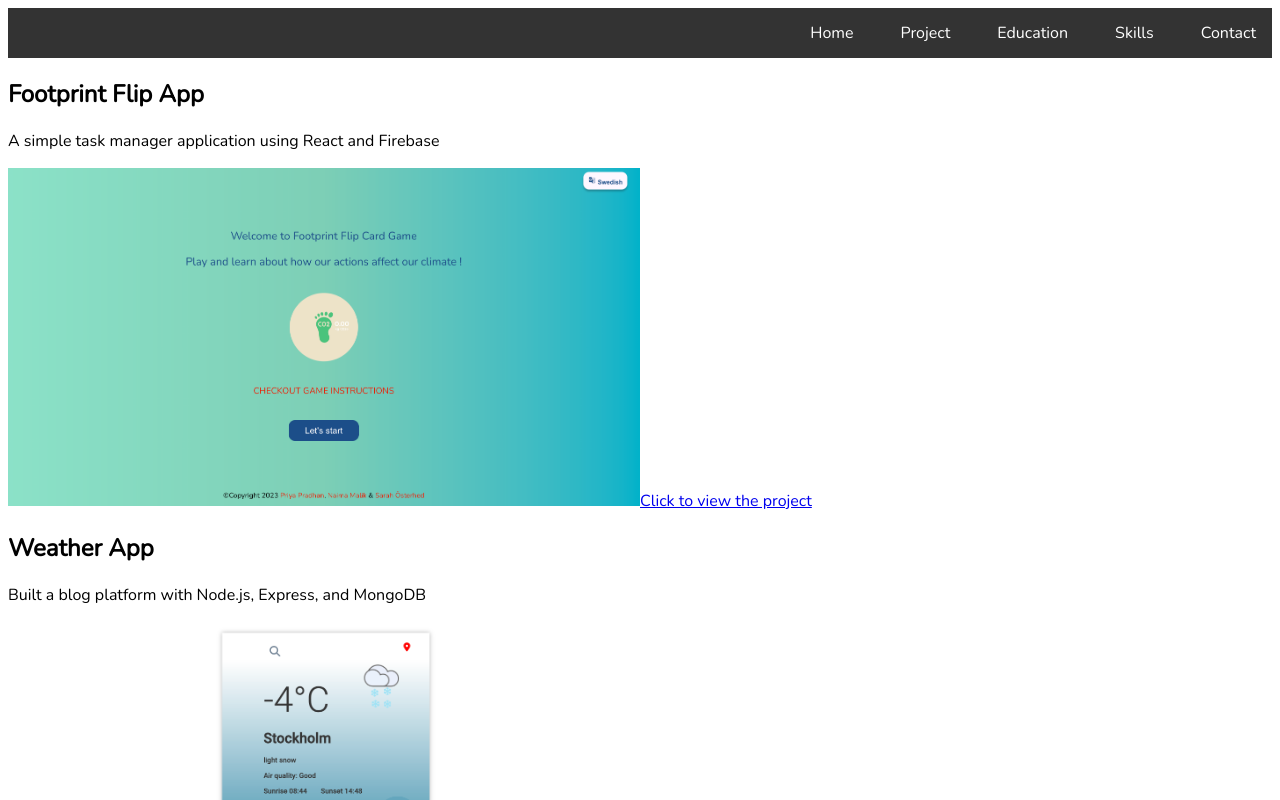
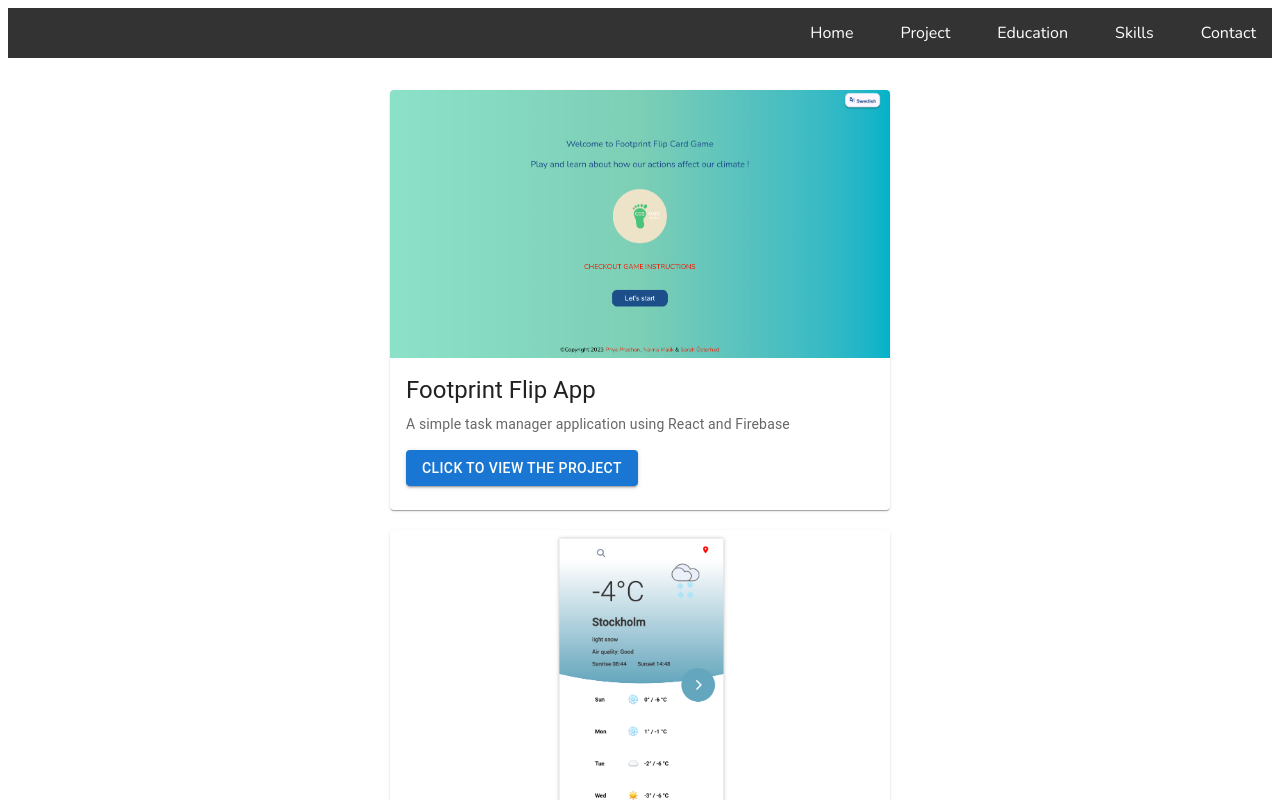
Before and after one commit to Priya-Pdh/my-portfolio, a React (Vite) app in the folder Portfolio/: page /project in a window 1280 px wide. Shown: the top 800 px of the page. Built offline with nearby package versions, Linux system fonts and the light colour scheme.

Commit message:
styling project page

```diff
--- a/Portfolio/src/Pages/Projects/Projects.jsx
+++ b/Portfolio/src/Pages/Projects/Projects.jsx
@@ -1,24 +1,39 @@
+import { Box, Typography, Card, CardContent, CardMedia, Button } from '@mui/material';
 import data from '../../data.json';
 
 function Project() {
   const { projects } = data;
+
   return (
-    <section className="my-8">
+    <Box my={4}>
       {projects.map((project, index) => (
-        <div key={index} >
-          <h2>{project.name}</h2>
-          <p>{project.description}</p>
-          <img src={project.image} alt={project.name} className="w-full h-auto rounded-md" style={{width: "50%"} } />
-          <a
+        <Card key={index} sx={{ maxWidth: 500, margin: '0 auto 20px' }}>
+          <CardMedia
+            component="img"
+            alt={project.name}
+            height="auto"
+            image={project.image}
+          />
+          <CardContent>
+            <Typography variant="h5" component="div" gutterBottom>
+              {project.name}
+            </Typography>
+            <Typography variant="body2" color="text.secondary" paragraph>
+              {project.description}
+            </Typography>
+            <Button
               href={project.link}
               target="_blank"
               rel="noopener noreferrer"
+              variant="contained"
+              color="primary"
             >
               Click to view the project
-          </a>
-        </div>
+            </Button>
+          </CardContent>
+        </Card>
       ))}
-    </section>
+    </Box>
   );
 }
 
```
Lines whose indentation alone changed are shown as unchanged.
